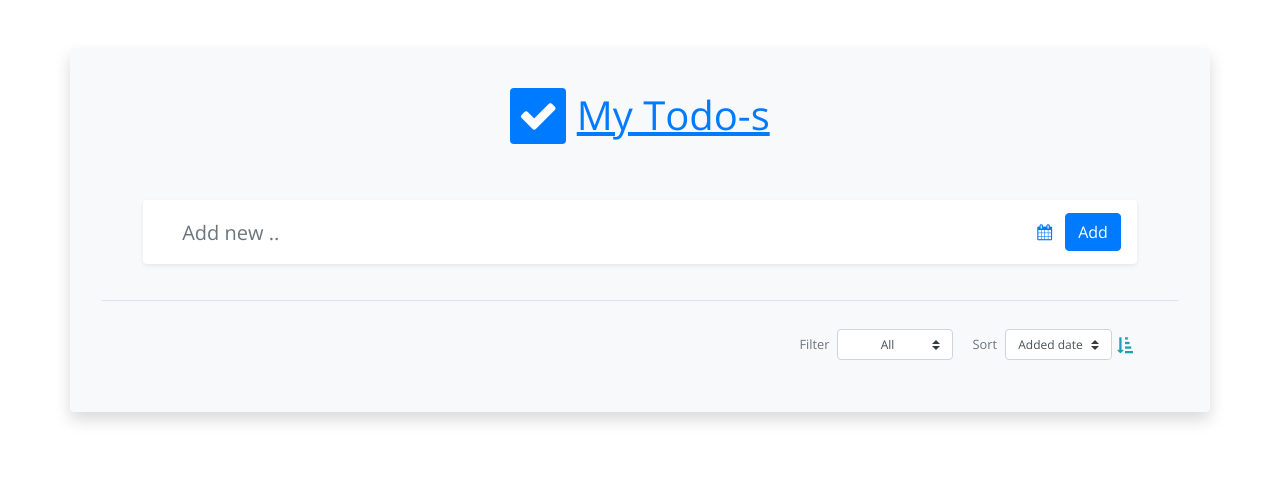
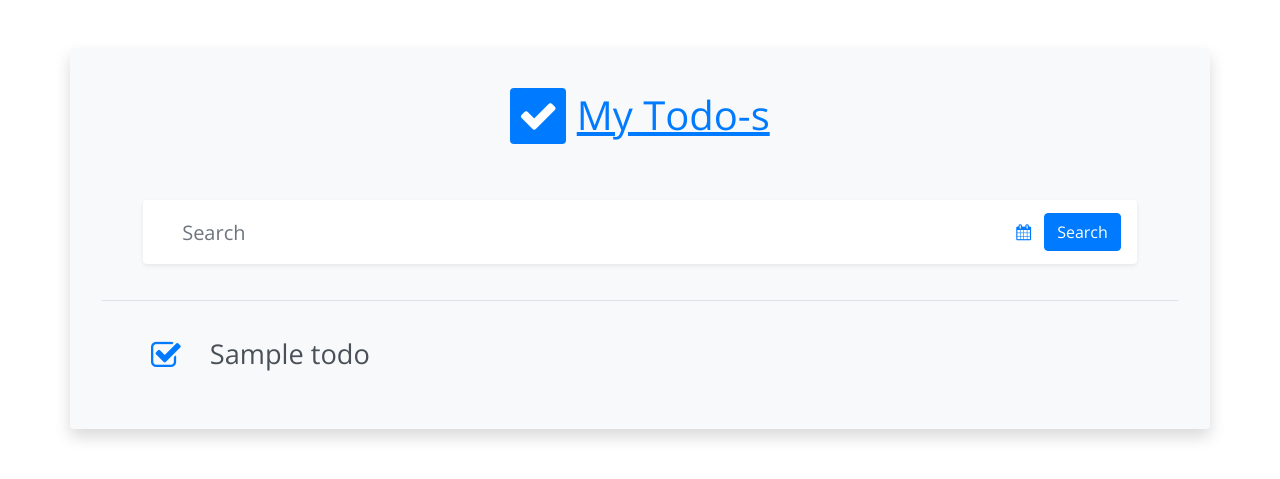
Before and after one commit to atheenaantonyt9689/TodoAppHtmx, a Django app: template htmx_todo_app/templates/htmx_todo_app/search/search_sample.html in a window 1280 px wide. Shown: the top 479 px of the page. Run offline with Django 5.2, Linux system fonts and the light colour scheme; the template is opened without the code that fills it: most values are stand-ins (such as "Sample title", 1, 10 or a date in 2020); some libraries are stand-ins or nearby versions.

Commit message:
Search funnctionalty only for learing purpose

```diff
--- /dev/null
+++ b/htmx_todo_app/templates/htmx_todo_app/base.html
@@ -0,0 +1,53 @@
+{% load static %}
+<!DOCTYPE html>
+<html>
+<head>
+    <meta charset="utf-8">
+    <meta name="viewport" content="width=device-width, initial-scale=1">
+
+    {% block title %}
+        <title>Todo</title>
+    {% endblock title %}
+    {% block stylesheets %}
+        <link rel="stylesheet" type="text/css"
+          href="https://stackpath.bootstrapcdn.com/bootstrap/4.1.3/css/bootstrap.min.css">
+    <link rel="stylesheet" type="text/css"
+          href="https://fonts.googleapis.com/css2?family=Open+Sans:ital,wght@0,300;0,400;0,600;0,700;0,800;1,300;1,400;1,600;1,700;1,800&amp;display=swap">
+    <link rel="stylesheet" type="text/css"
+          href="https://stackpath.bootstrapcdn.com/font-awesome/4.7.0/css/font-awesome.min.css">
+    <link rel="stylesheet" type="text/css"
+          href="https://cdnjs.cloudflare.com/ajax/libs/bootstrap-datepicker/1.9.0/css/bootstrap-datepicker.standalone.min.css">
+
+
+    <link rel="stylesheet" type="text/css" href="{% static 'htmx_todo_app/css/style.css' %}">
+
+    {% endblock %}
+
+
+</head>
+<body>
+
+<div class="container m-5 p-2 rounded mx-auto bg-light shadow">
+    {% block content %}
+    {% endblock content %}
+</div>
+{% block javascript %}
+    <script src="https://unpkg.com/htmx.org@1.9.10"
+            integrity="sha384-D1Kt99CQMDuVetoL1lrYwg5t+9QdHe7NLX/SoJYkXDFfX37iInKRy5xLSi8nO7UC"
+            crossorigin="anonymous"></script>
+
+    <script type="text/javascript" src="https://code.jquery.com/jquery-3.3.1.slim.min.js"></script>
+    <script type="text/javascript"
+            src="https://cdnjs.cloudflare.com/ajax/libs/popper.js/1.14.3/umd/popper.min.js"></script>
+    <script type="text/javascript"
+            src="https://stackpath.bootstrapcdn.com/bootstrap/4.1.3/js/bootstrap.min.js"></script>
+    <script type="text/javascript" src="https://stackpath.bootstrapcdn.com/bootlint/1.1.0/bootlint.min.js"></script>
+    <script type="text/javascript"
+            src="https://cdnjs.cloudflare.com/ajax/libs/bootstrap-datepicker/1.9.0/js/bootstrap-datepicker.min.js"></script>
+    <script type="text/javascript" src="{% static 'htmx_todo_app/Js/script.js' %}"></script>
+    <!-- Add this script within your HTML, after including the necessary libraries -->
+
+{% endblock javascript %}
+
+</body>
+</html>
--- /dev/null
+++ b/htmx_todo_app/templates/htmx_todo_app/search/partials/search_sample.html
@@ -0,0 +1,177 @@
+<div class="col mx-auto">
+            <!-- Todo Item 1 -->
+            {% for todo in object_list %}
+               {% comment %} {% if page_obj.has_next %}{% endcomment %}
+            <div class="row px-3 align-items-center todo-item rounded" {% if forloop.last and page_obj.has_next %}
+         hx-get="{% url 'htmx_todo_app_search_sample' %}?page={{ page_obj.next_page_number }}" hx-trigger="revealed"
+         hx-swap="afterend"  {% endif %}>
+                <div class="col-auto m-1 p-0 d-flex align-items-center">
+                    <h2 class="m-0 p-0">
+                        <i class="fa fa-square-o text-primary btn m-0 p-0 d-none" data-toggle="tooltip" data-placement="bottom" title="Mark as complete"></i>
+                        <i class="fa fa-check-square-o text-primary btn m-0 p-0" data-toggle="tooltip" data-placement="bottom" title="Mark as todo"></i>
+                    </h2>
+                </div>
+                <div class="col px-1 m-1 d-flex align-items-center">
+                    <input type="text" class="form-control form-control-lg border-0 edit-todo-input bg-transparent rounded px-3" readonly value="{{ todo.title }}" title="Buy groceries for next week" />
+                    <input type="text" class="form-control form-control-lg border-0 edit-todo-input rounded px-3 d-none" value="Buy groceries for next week" />
+                </div>
+                <div class="col-auto m-1 p-0 px-3 d-none">
+                </div>
+                <div class="col-auto m-1 p-0 todo-actions">
+                    <div class="row d-flex align-items-center justify-content-end">
+                        <h5 class="m-0 p-0 px-2">
+                            <i class="fa fa-pencil text-info btn m-0 p-0" data-toggle="tooltip" data-placement="bottom" title="Edit todo" id="edit_btn"  data-id="edit_btn_{{ todo.id }}" {% comment %}hx-trigger="click[checkGlobalState()]"{% endcomment %}></i>
+                        </h5>
+                        <h5 class="m-0 p-0 px-2">
+
+                            <label for="due_date" class="text-secondary my-2 p-0 px-1 view-opt-label due-date-label_edit d-none" id ="due-date-label_edit_{{ todo.id }}">Due date
+                                not set</label>
+                                 <input type="hidden" name="due_date" id="due_date">
+                            <i class="fa fa-calendar my-2 px-1 text-primary btn due-date-button-edit" id="cal_edit_id_{{ todo.id }}"  data-calendar-id="due-date-button-edit_{{ todo.id }}" data-toggle="tooltip"
+                               data-placement="bottom" title="Set a Due date" hx-on:click="calendarLoad({{ todo.id }})"></i>
+                            <i class="fa fa-calendar-times-o my-2 px-1 text-danger btn clear-due-date-button-edit d-none"
+                               data-toggle="tooltip" data-placement="bottom" title="Clear Due date"></i>
+
+                            <i class="fa fa-trash-o text-danger btn m-0 p-0" data-toggle="tooltip" data-placement="bottom" title="Delete todo"></i>
+                        </h5>
+                    </div>
+                    <div class="row todo-created-info">
+                        <div class="col-auto d-flex align-items-center pr-2">
+                            <i class="fa fa-info-circle my-2 px-2 text-black-50 btn" data-toggle="tooltip" data-placement="bottom" title="" data-original-title="Created date"></i>
+                            <label class="date-label my-2 text-black-50">28th Jun 2020</label>
+                        </div>
+                    </div>
+                </div>
+            </div>
+               {% comment %} {% endif %}{% endcomment %}
+            {% endfor %}
+
+
+ </div>
+
+<script>
+
+    function calendarLoad(cal_edit_id)
+
+    {
+        var calendar_btn = $(`#cal_edit_id_${cal_edit_id}`)
+        console.log("calendarLoad", cal_edit_id);
+        calendar_btn.datepicker({
+            format: "YYYY-MM-DD",
+            autoclose: true,
+            todayHighlight: true,
+            startDate: formatDate(new Date()),
+            orientation: "bottom right"
+        });
+
+        function formatDate(date) {
+        return (
+             date.getFullYear() +
+            "-" +
+            (date.getMonth() + 1) +
+            "-" +
+            date.getDate()
+
+        );
+    }
+    calendar_btn.on("click", function (event) {
+        calendar_btn.datepicker("show")
+            .on("changeDate", function (dateChangeEvent) {
+                calendar_btn.datepicker("hide");
+                $(`#due-date-label_edit_${cal_edit_id}`).text(formatDate(dateChangeEvent.date));
+            //     set value of hidden_due_date to the date selected
+                $("#due_date").val(formatDate(dateChangeEvent.date));
+               //  show the due-date-label
+               $(`#due-date-label_edit_${cal_edit_id}`).removeClass('d-none');
+            });
+    });
+
+
+
+
+
+{% comment %}
+       var date = new Date();
+        $(".due-date-button-edit").datepicker({
+            format: "YYYY-MM-DD",
+            autoclose: true,
+            todayHighlight: true,
+            startDate: date,
+            orientation: "bottom right"
+        });
+
+
+        $(".due-date-button-edit").on("click", function (event) {
+        $(".due-date-button-edit")
+            .datepicker("show")
+            .on("changeDate", function (dateChangeEvent) {
+                $(".due-date-button-edit").datepicker("hide");
+                $(".due-date-label-edit").text(formatDate(dateChangeEvent.date));
+            //     set value of hidden_due_date to the date selected
+                $("#due_date").val(formatDate(dateChangeEvent.date));
+               //  show the due-date-label
+               $('.due-date-label').removeClass('d-none');
+            });
+    });
+{% endcomment %}
+
+
+    }
+
+
+{% comment %}
+
+    $('[data-toggle="tooltip"]').tooltip()
+    console.log("Hello World");
+
+    /*function formatDate(date) {
+        return (
+            date.getDate() +
+            "/" +
+            (date.getMonth() + 1) +
+            "/" +
+            date.getFullYear()
+        );
+    }*/
+
+    function formatDate(date) {
+        return (
+             date.getFullYear() +
+            "-" +
+            (date.getMonth() + 1) +
+            "-" +
+            date.getDate()
+
+        );
+    }
+
+    var currentDate = formatDate(new Date());
+
+    $(".due-date-button-edit").datepicker({
+        format: "YYYY-MM-DD",
+        autoclose: true,
+        todayHighlight: true,
+        startDate: currentDate,
+        orientation: "bottom right"
+    });
+
+    // var date = new Date();
+
+    $(".due-date-button-edit").on("click", function (event) {
+        $(".due-date-button-edit")
+            .datepicker("show")
+            .on("changeDate", function (dateChangeEvent) {
+                $(".due-date-button-edit").datepicker("hide");
+                $(".due-date-label-edit").text(formatDate(dateChangeEvent.date));
+            //     set value of hidden_due_date to the date selected
+                $("#due_date").val(formatDate(dateChangeEvent.date));
+               //  show the due-date-label
+               $('.due-date-label').removeClass('d-none');
+            });
+    });
+
+{% endcomment %}
+
+
+
+</script>
--- a/htmx_todo_app/templates/htmx_todo_app/search/search_sample.html
+++ b/htmx_todo_app/templates/htmx_todo_app/search/search_sample.html
@@ -1,22 +1,6 @@
+{% extends 'htmx_todo_app/base.html' %}
 {% load static %}
-<!DOCTYPE html>
-<html>
-<head>
-    <meta charset="utf-8">
-    <meta name="viewport" content="width=device-width, initial-scale=1">
-    <title>Todo</title>
-
-    <link rel="stylesheet" type="text/css" href="https://stackpath.bootstrapcdn.com/bootstrap/4.1.3/css/bootstrap.min.css">
-    <link rel="stylesheet" type="text/css" href="https://fonts.googleapis.com/css2?family=Open+Sans:ital,wght@0,300;0,400;0,600;0,700;0,800;1,300;1,400;1,600;1,700;1,800&amp;display=swap">
-    <link rel="stylesheet" type="text/css" href="https://stackpath.bootstrapcdn.com/font-awesome/4.7.0/css/font-awesome.min.css">
-    <link rel="stylesheet" type="text/css" href="https://cdnjs.cloudflare.com/ajax/libs/bootstrap-datepicker/1.9.0/css/bootstrap-datepicker.standalone.min.css">
-
-
-    <link rel="stylesheet" type="text/css" href="{% static 'htmx_todo_app/css/style.css' %}">
-</head>
-<body>
-
-<div class="container m-5 p-2 rounded mx-auto bg-light shadow">
+{% block content %}
     <!-- App title section -->
     <div class="row m-1 p-4">
         <div class="col">
@@ -31,58 +15,32 @@
         <div class="col col-11 mx-auto">
             <div class="row bg-white rounded shadow-sm p-2 add-todo-wrapper align-items-center justify-content-center">
                 <div class="col">
-                    <input class="form-control form-control-lg border-0 add-todo-input bg-transparent rounded" type="text" placeholder="Add new ..">
+                    <input class="form-control form-control-lg border-0 add-todo-input bg-transparent rounded"
+                           hx-get="{% url 'htmx_todo_app_search_sample' %}" hx-target="#search_list" hx-swap="innerHtml"
+                           hx-trigger="input change" type="text" name="search_text" id="search_text"
+                           placeholder="Search ">
                 </div>
                 <div class="col-auto m-0 px-2 d-flex align-items-center">
-                    <label class="text-secondary my-2 p-0 px-1 view-opt-label due-date-label d-none">Due date not set</label>
-                    <i class="fa fa-calendar my-2 px-1 text-primary btn due-date-button" data-toggle="tooltip" data-placement="bottom" title="Set a Due date"></i>
-                    <i class="fa fa-calendar-times-o my-2 px-1 text-danger btn clear-due-date-button d-none" data-toggle="tooltip" data-placement="bottom" title="Clear Due date"></i>
+                    <label class="text-secondary my-2 p-0 px-1 view-opt-label due-date-label d-none">Due date not
+                        set</label>
+                    <i class="fa fa-calendar my-2 px-1 text-primary btn due-date-button" data-toggle="tooltip"
+                       data-placement="bottom" title="Set a Due date"></i>
+                    <i class="fa fa-calendar-times-o my-2 px-1 text-danger btn clear-due-date-button d-none"
+                       data-toggle="tooltip" data-placement="bottom" title="Clear Due date"></i>
                 </div>
                 <div class="col-auto px-0 mx-0 mr-2">
-                    <button type="button" class="btn btn-primary">Add</button>
+                    <button type="button" class="btn btn-primary">Search</button>
                 </div>
             </div>
         </div>
     </div>
     <div class="p-2 mx-4 border-black-25 border-bottom"></div>
-    <!-- View options section -->
-    <div class="row m-1 p-3 px-5 justify-content-end">
-        <div class="col-auto d-flex align-items-center">
-            <label class="text-secondary my-2 pr-2 view-opt-label">Filter</label>
-            <select class="custom-select custom-select-sm btn my-2">
-                <option value="all" selected>All</option>
-                <option value="completed">Completed</option>
-                <option value="active">Active</option>
-                <option value="has-due-date">Has due date</option>
-            </select>
-        </div>
-        <div class="col-auto d-flex align-items-center px-1 pr-3">
-            <label class="text-secondary my-2 pr-2 view-opt-label">Sort</label>
-            <select class="custom-select custom-select-sm btn my-2">
-                <option value="added-date-asc" selected>Added date</option>
-                <option value="due-date-desc">Due date</option>
-            </select>
-            <i class="fa fa fa-sort-amount-asc text-info btn mx-0 px-0 pl-1" data-toggle="tooltip" data-placement="bottom" title="Ascending"></i>
-            <i class="fa fa fa-sort-amount-desc text-info btn mx-0 px-0 pl-1 d-none" data-toggle="tooltip" data-placement="bottom" title="Descending"></i>
-        </div>
-    </div>
     <!-- Todo list section -->
     <div class="row mx-1 px-5 pb-3 w-80" id="search_list">
+        {% include 'htmx_todo_app/search/partials/search_sample.html' %}
 
     </div>
-</div>
-    <script src="https://unpkg.com/htmx.org@1.9.10" integrity="sha384-D1Kt99CQMDuVetoL1lrYwg5t+9QdHe7NLX/SoJYkXDFfX37iInKRy5xLSi8nO7UC" crossorigin="anonymous"></script>
-
-    <script type="text/javascript" src="https://code.jquery.com/jquery-3.3.1.slim.min.js"></script>
-    <script type="text/javascript" src="https://cdnjs.cloudflare.com/ajax/libs/popper.js/1.14.3/umd/popper.min.js"></script>
-    <script type="text/javascript" src="https://stackpath.bootstrapcdn.com/bootstrap/4.1.3/js/bootstrap.min.js"></script>
-    <script type="text/javascript" src="https://stackpath.bootstrapcdn.com/bootlint/1.1.0/bootlint.min.js"></script>
-    <script type="text/javascript" src="https://cdnjs.cloudflare.com/ajax/libs/bootstrap-datepicker/1.9.0/js/bootstrap-datepicker.min.js"></script>
-    <script type="text/javascript" src="{% static 'htmx_todo_app/Js/script.js' %}"></script>
-<!-- Add this script within your HTML, after including the necessary libraries -->
-
-
-
-
-</body>
-</html>
+{% endblock content %}
+{% block javascript %}
+    {{ block.super }}
+{% endblock javascript %}
```
Also changed, not shown: htmx_todo_app/templates/htmx_todo_app/todo_functionality/partials/to_do_management.html (renamed from htmx_todo_app/templates/htmx_todo_app/partials/to_do_management.html, +5 -2 lines), htmx_todo_app/templates/htmx_todo_app/todo_functionality/to_do_management.html (renamed from htmx_todo_app/templates/htmx_todo_app/to_do_management.html, +13 -37 lines), htmx_todo_app/views.py (+8 -8 lines).
